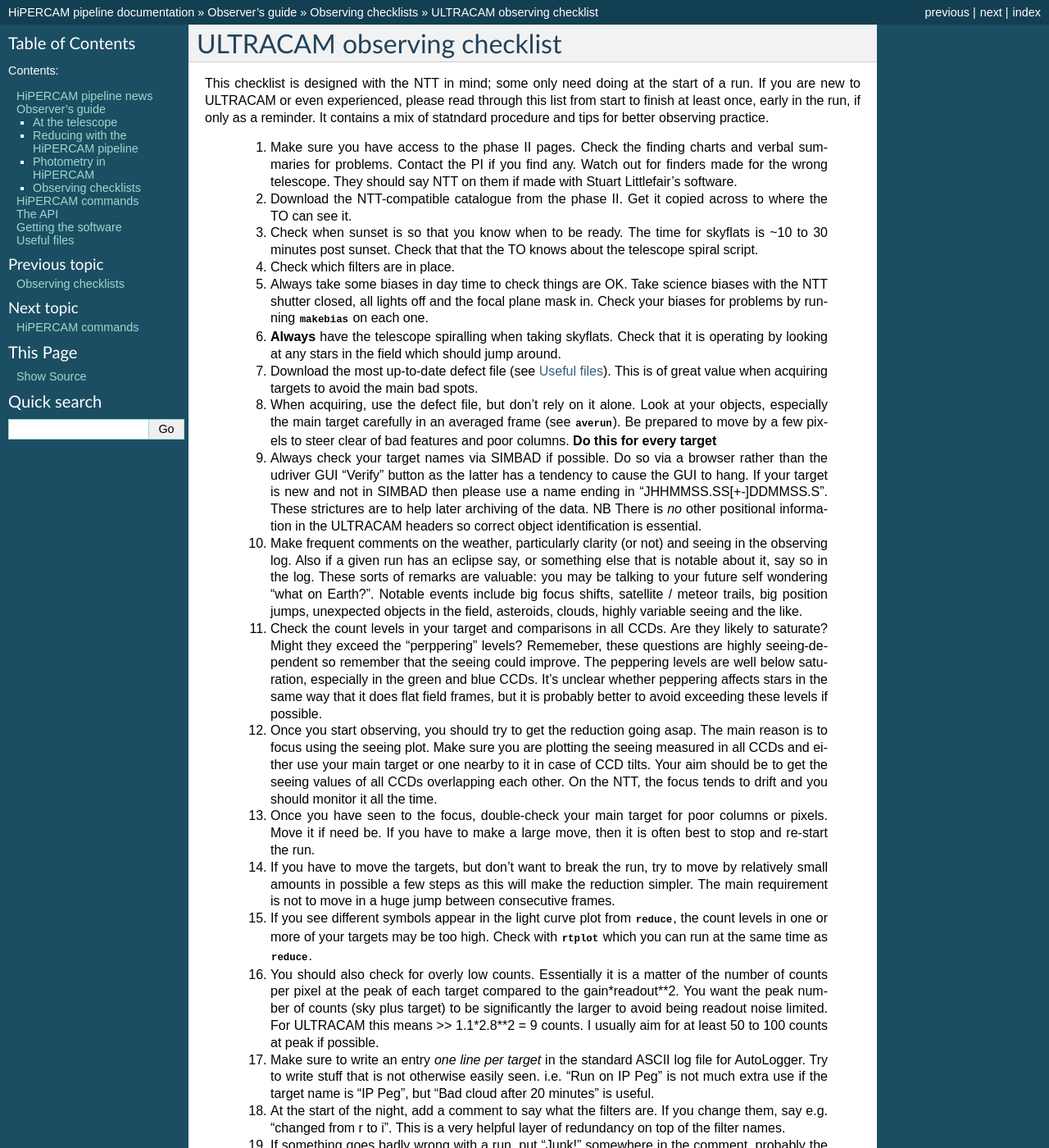
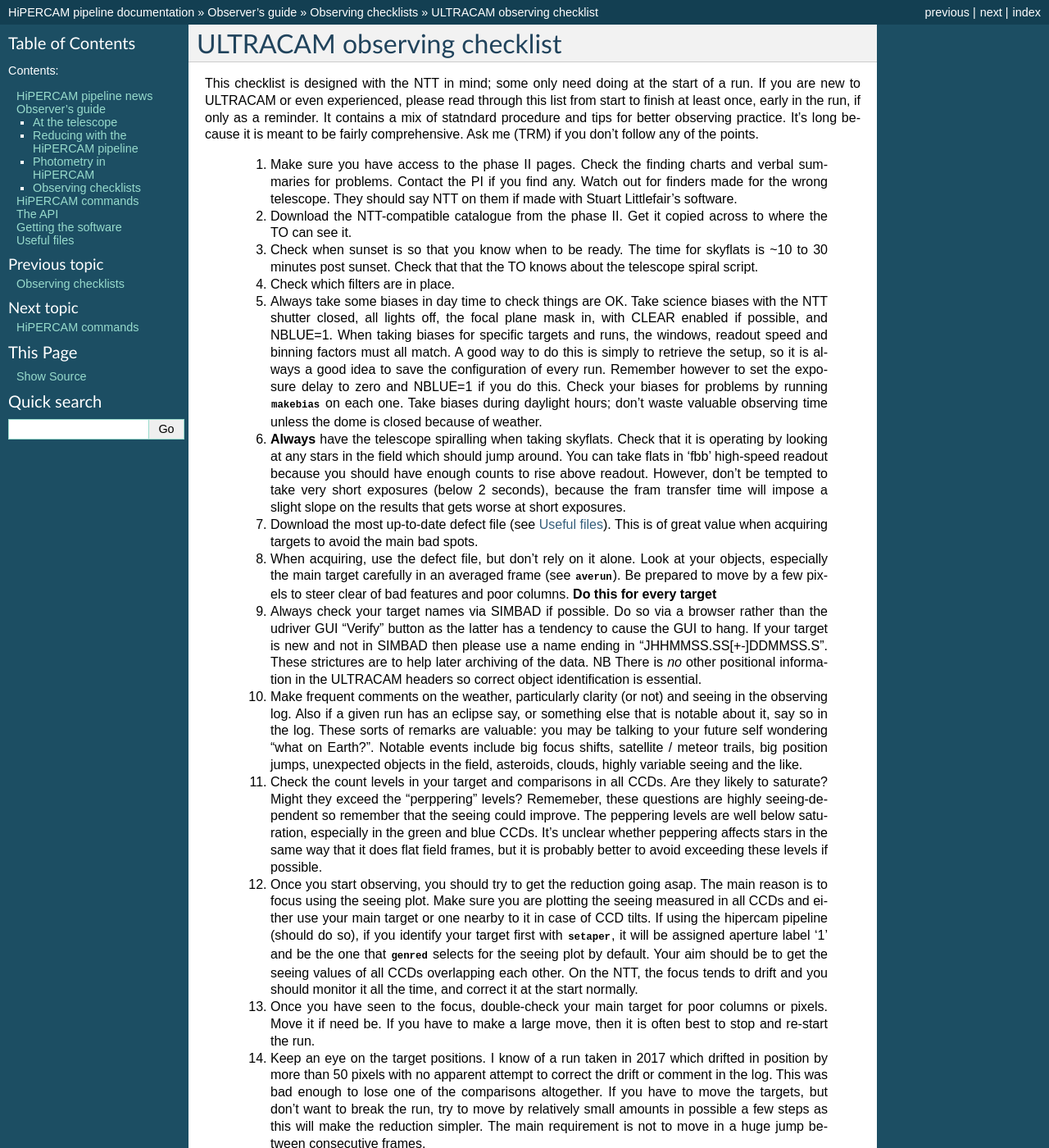
Before and after one commit to HiPERCAM/hipercam, a Sphinx documentation site: the page built from docs/ultracam_checklist.rst, in a window 1280 px wide and 1400 px high. Shown: the whole window at 82% size. Built offline with Sphinx 7.4.7, drawn with Linux system fonts in a browser that asks for light colours; formulas are drawn with MathJax 3.

Commit message:
added more to the ultracam checklist; fixed a couple of doc bugs in hlog.py

```diff
--- a/docs/ultracam_checklist.rst
+++ b/docs/ultracam_checklist.rst
@@ -9,7 +9,8 @@
 start of a run. If you are new to ULTRACAM or even experienced, please read
 through this list from start to finish at least once, early in the run, if
 only as a reminder. It contains a mix of statndard procedure and tips for
-better observing practice.
+better observing practice. It's long because it is meant to be fairly
+comprehensive. Ask me (TRM) if you don't follow any of the points.
 
   #. Make sure you have access to the phase II pages. Check the
      finding charts and verbal summaries for problems. Contact the PI if you
@@ -26,12 +27,23 @@
   #. Check which filters are in place.
 
   #. Always take some biases in day time to check things are OK. Take science
-     biases with the NTT shutter closed, all lights off and the focal plane
-     mask in. Check your biases for problems by running |makebias| on each one.
+     biases with the NTT shutter closed, all lights off, the focal plane mask
+     in, with CLEAR enabled if possible, and NBLUE=1. When taking biases for
+     specific targets and runs, the windows, readout speed and binning factors
+     must all match. A good way to do this is simply to retrieve the setup, so
+     it is always a good idea to save the configuration of every run. Remember
+     however to set the exposure delay to zero and NBLUE=1 if you do
+     this. Check your biases for problems by running |makebias| on each
+     one. Take biases during daylight hours; don't waste valuable observing
+     time unless the dome is closed because of weather.
 
   #. **Always** have the telescope spiralling when taking skyflats. Check that
      it is operating by looking at any stars in the field which should jump
-     around.
+     around. You can take flats in 'fbb' high-speed readout because you should
+     have enough counts to rise above readout. However, don't be tempted to
+     take very short exposures (below 2 seconds), because the fram transfer
+     time will impose a slight slope on the results that gets worse at short
+     exposures.
 
   #. Download the most up-to-date defect file (see :doc:`files`). This is of
      great value when acquiring targets to avoid the main bad spots.
@@ -68,18 +80,25 @@
   #. Once you start observing, you should try to get the reduction going asap.
      The main reason is to focus using the seeing plot. Make sure you are
      plotting the seeing measured in all CCDs and either use your main target
-     or one nearby to it in case of CCD tilts. Your aim should be to get the
-     seeing values of all CCDs overlapping each other. On the NTT, the focus
-     tends to drift and you should monitor it all the time.
+     or one nearby to it in case of CCD tilts. If using the hipercam pipeline
+     (should do so), if you identify your target first with |setaper|, it will
+     be assigned aperture label '1' and be the one that |genred| selects for
+     the seeing plot by default. Your aim should be to get the seeing values
+     of all CCDs overlapping each other. On the NTT, the focus tends to drift
+     and you should monitor it all the time, and correct it at the start
+     normally.
 
   #. Once you have seen to the focus, double-check your main target for poor
      columns or pixels. Move it if need be. If you have to make a large move,
      then it is often best to stop and re-start the run.
 
-  #. If you have to move the targets, but don't want to break the run, try to
-     move by relatively small amounts in possible a few steps as this will
-     make the reduction simpler. The main requirement is not to move in a huge
-     jump between consecutive frames.
+  #. Keep an eye on the target positions. I know of a run taken in 2017 which
+     drifted in position by more than 50 pixels with no apparent attempt to
+     correct the drift or comment in the log. This was bad enough to lose one
+     of the comparisons altogether. If you have to move the targets, but don't
+     want to break the run, try to move by relatively small amounts in
+     possible a few steps as this will make the reduction simpler. The main
+     requirement is not to move in a huge jump between consecutive frames.
 
   #. If you see different symbols appear in the light curve plot from
      |reduce|, the count levels in one or more of your targets may be too
```
Also changed, not shown: 1 other file.
